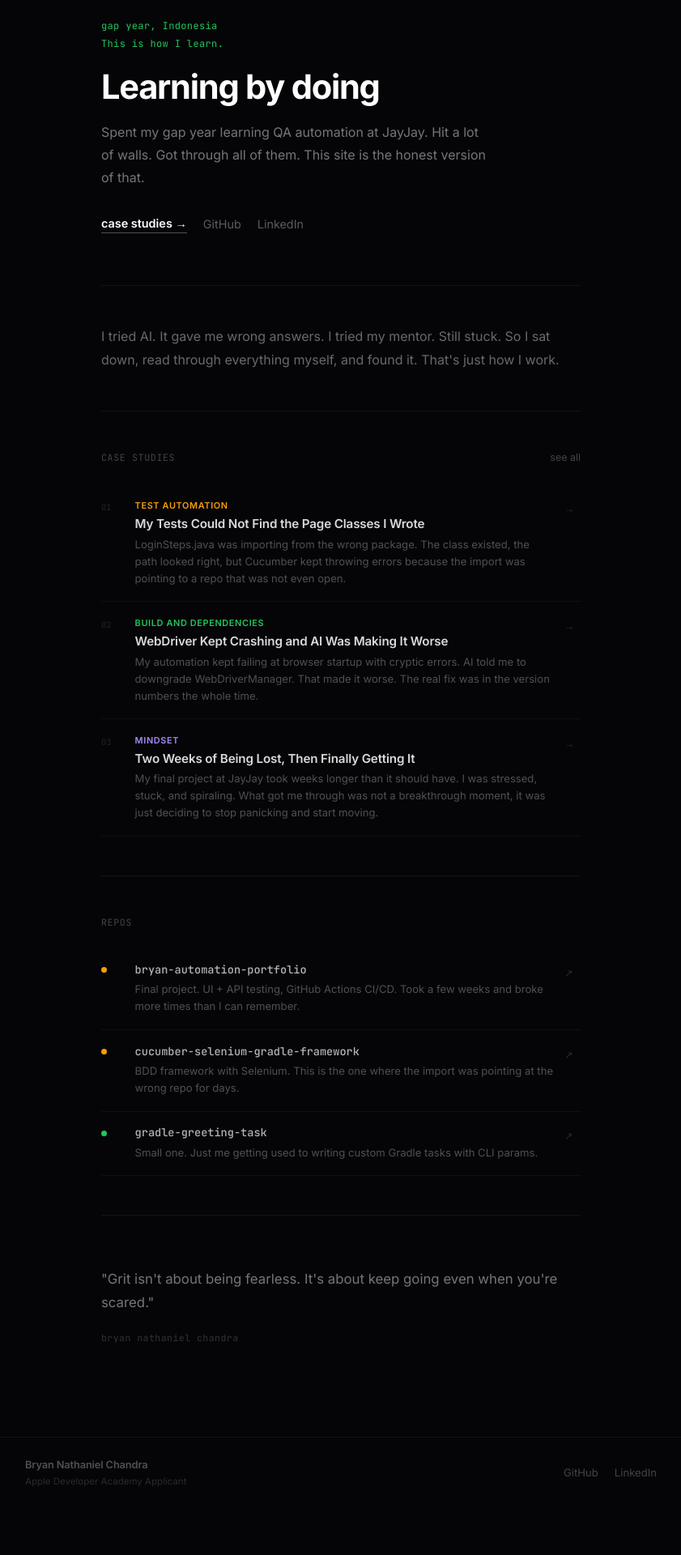
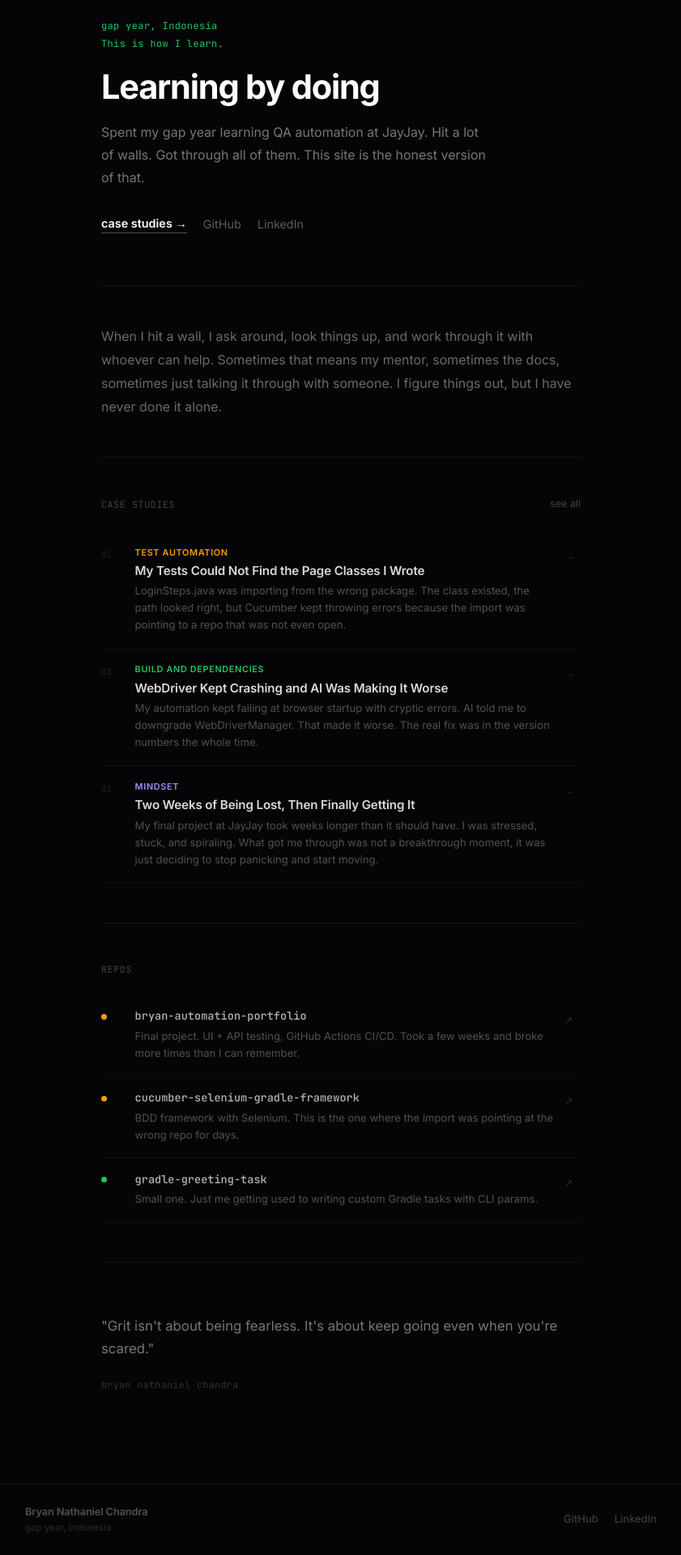
Before and after one commit to bryan-nathan-c/portfolio-project, a React (Vite) app: page / in a window 1280 px wide. Shown: the part 122-2042 px from the top of the page at 81% size, without its empty margins (219-1060 px from the left). Before the commit the page ends 1984 px from the top, so only its background shows below. Built offline with nearby package versions, Linux system fonts and the light colour scheme.

Commit message:
fix copy to show collaboration, remove academy label

```diff
--- a/src/components/Footer.tsx
+++ b/src/components/Footer.tsx
@@ -6,7 +6,7 @@ export default function Footer() {
       <div className="footer-inner">
         <div className="footer-left">
           <span className="footer-name">Bryan Nathaniel Chandra</span>
-          <span className="footer-sub">Apple Developer Academy Applicant</span>
+          <span className="footer-sub">gap year, Indonesia</span>
         </div>
         <div className="footer-links">
           <a href="https://github.com/bryan-nathan-c" target="_blank" rel="noreferrer" className="footer-link">
--- a/src/data/problems.ts
+++ b/src/data/problems.ts
@@ -23,7 +23,7 @@ export const problems: Problem[] = [
     problem:
       'I was building my first automation framework for a QA course called JayJay. I had written all the page classes and step definitions, and everything looked connected. But when I ran the tests, Java kept saying it could not find LoginPage. The file was right there. I could see it. I had no idea why it was not being found.',
     investigation:
-      'I asked AI first. It kept giving me answers about Gradle dependencies and classpath configs, none of which changed anything. I went to my mentor. Still stuck. I spent hours just staring at it. Then I slowed down and read the import line at the top of LoginSteps.java properly. It said `import com.nathan.pages.LoginPage`. But my project package was not `com.nathan`, it was just `pages`. That import was left over from a completely different repository I had worked on earlier.',
+      'I asked my mentor and looked it up online, but the answers I got were too general to help. I went back to my mentor a second time with more specific details, and he pointed me toward the import section. That was when I slowed down and actually read the import line at the top of LoginSteps.java properly. It said `import com.nathan.pages.LoginPage`. But my project package was not `com.nathan`, it was just `pages`. That import was left over from a completely different repository I had worked on earlier.',
     solution:
       'Changed the import from `import com.nathan.pages.LoginPage` to `import pages.LoginPage` to match the actual package structure of the current project. One line. That was it.',
     outcome:
@@ -40,7 +40,7 @@ export const problems: Problem[] = [
     problem:
       'After setting up my second project, the tests would start running and then immediately crash when trying to launch Chrome. The error was something like "SessionNotCreatedException" or a driver mismatch. The code was the same structure as my previous project so I knew it was not a logic problem. Something underneath was broken.',
     investigation:
-      'I went to AI and described the error. It told me to downgrade WebDriverManager to version 5.x. I did that and things got even more broken, now Gradle could not even resolve the dependency. That was when I realized AI had no idea what my actual setup was. I closed the chat and started going through the official WebDriverManager and Selenium documentation myself, checking which versions are compatible with each other. I found that `webdrivermanager:6.3.1` needs to be paired with `selenium-java:4.x` and that putting WebDriverManager under `implementation` instead of `testImplementation` causes the driver to not be available during test execution.',
+      'I talked to my mentor about it and searched through forums and the official docs together with a classmate. We found conflicting answers everywhere. Eventually I cross-referenced the WebDriverManager and Selenium documentation side by side and found that `webdrivermanager:6.3.1` needs to be paired with `selenium-java:4.x` and that putting WebDriverManager under `implementation` instead of `testImplementation` causes the driver to not be available during test execution.',
     solution:
       'In build.gradle, moved `webdrivermanager` to `testImplementation` to match where Selenium was scoped. Also aligned the Selenium and WebDriverManager versions to ones confirmed compatible in the official docs. Re-ran `./gradlew test` and the browser launched cleanly.',
     outcome:
@@ -57,7 +57,7 @@ export const problems: Problem[] = [
     problem:
       'My final project at JayJay was supposed to wrap up everything I had learned about QA automation. Instead it became the hardest thing I had done. I kept running into errors I could not explain, and the more I failed the more I panicked. I was spending more time imagining all the ways it could go wrong than actually fixing anything.',
     investigation:
-      'I realized at some point that I was not really debugging anymore, I was just worrying. I was living inside a hundred different scenarios of failure instead of just dealing with the one problem in front of me. I started forcing myself to focus on just the next small thing, not the whole picture.',
+      'I talked to my mentor and some classmates about it. They helped me see that I was trying to solve everything at once instead of breaking it down. One of my classmates told me to just pick one error and ignore the rest for now. That advice actually changed how I approached the whole thing.',
     solution:
       'I slowed down. I stopped trying to solve everything at once and just picked one error, fixed it, then moved to the next. Consistency over intensity. Some days I made almost no progress, but I kept showing up. That was the whole thing.',
     outcome:
--- a/src/pages/Home.tsx
+++ b/src/pages/Home.tsx
@@ -57,9 +57,9 @@ export default function Home() {
 
       <section className="divider-section">
         <p className="divider-text">
-          I tried AI. It gave me wrong answers. I tried my mentor. Still stuck.
-          So I sat down, read through everything myself, and found it.
-          That's just how I work.
+          When I hit a wall, I ask around, look things up, and work through it with whoever can help.
+          Sometimes that means my mentor, sometimes the docs, sometimes just talking it through with someone.
+          I figure things out, but I have never done it alone.
         </p>
       </section>
 
```
